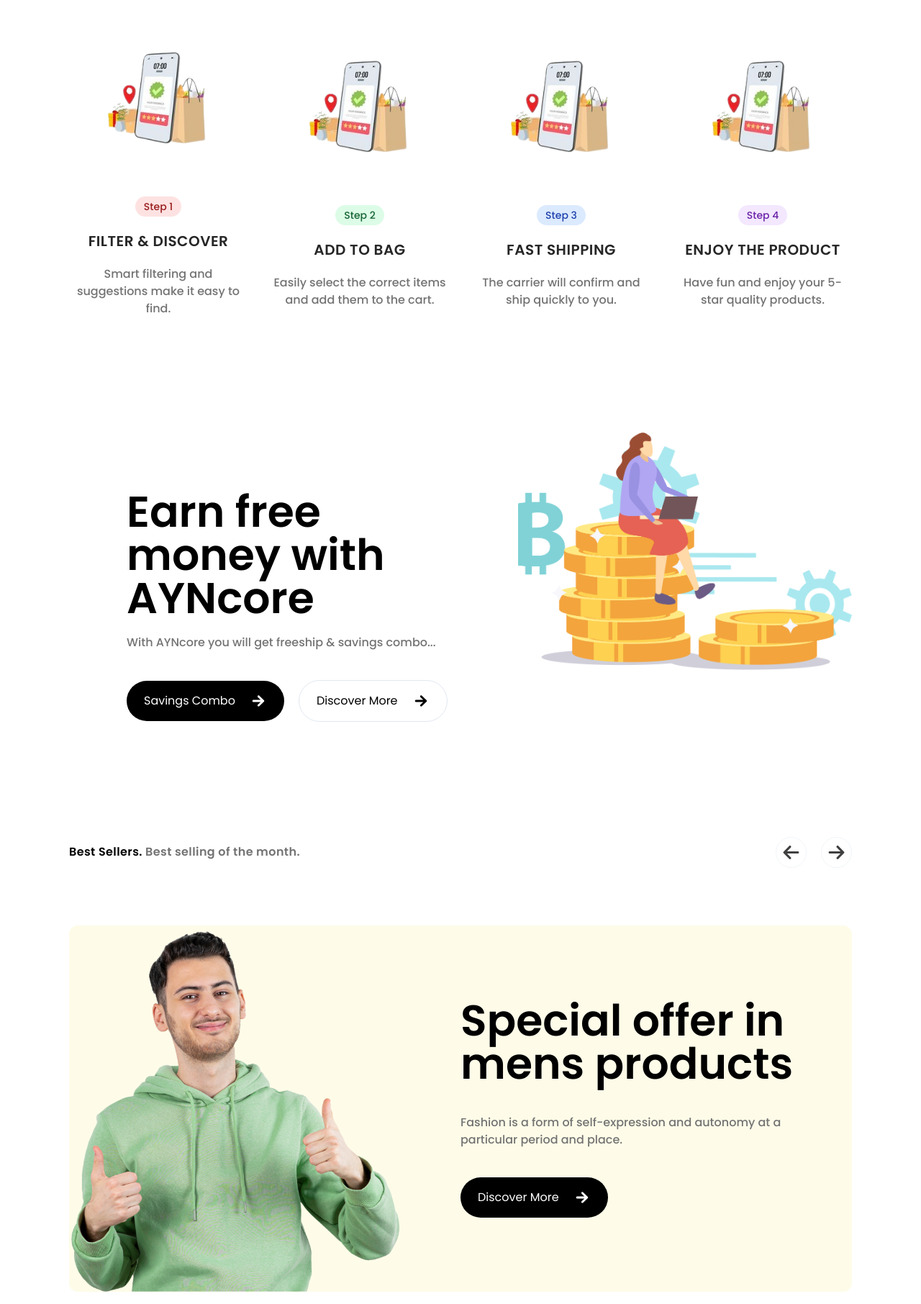
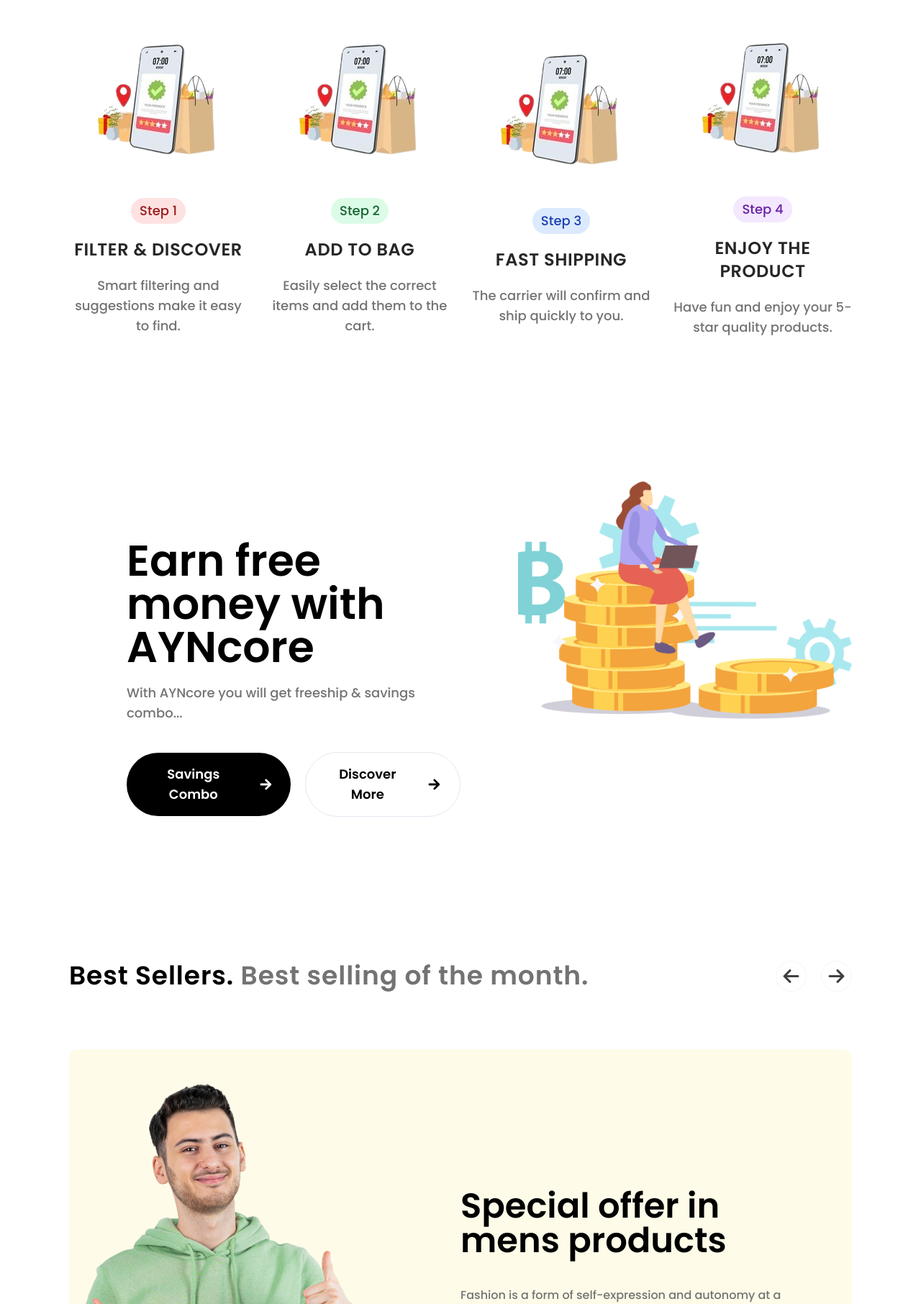
Before and after one commit to ayncore/e-com-web, a Next.js app: page / in a window 1280 px wide. Shown: the part 1228-3040 px from the top of the page at 72% size. Built offline with nearby package versions, Linux system fonts and the light colour scheme.

Commit message:
refactor(app/components/home): updated all files

```diff
--- a/src/components/home/news-letter.tsx
+++ b/src/components/home/news-letter.tsx
@@ -5,9 +5,9 @@
 
 const NewsLetter = () => {
   return (
-    <div className="newsletter h-full max-w-8xl bg-slate-100 rounded-xl my-10 flex justify-between flex-col lg:flex-row">
-      <div className="left flex-1 p-16">
-        <h1 className="text-black font-semibold text-5xl max-w-lg">
+    <div className="newsletter h-full max-w-8xl bg-slate-100 rounded-xl my-10 flex justify-between flex-col lg:flex-row py-10">
+      <div className="left flex-1 p-5 lg:p-16">
+        <h1 className="text-black font-semibold text-4xl lg:text-5xl max-w-lg pt-14 lg:pt-0">
           Don't miss out on special offers
         </h1>
         <p className="text-md max-w-lg text-neutral-500 font-medium mt-10">
@@ -16,19 +16,19 @@
         </p>
         <ul className="space-y-4">
           <li className="1 flex gap-5 items-center mt-10 text-neutral-700 font-medium">
-            <span className="bg-purple-200 rounded-full text-xs px-2.5 py-1">
+            <span className="bg-purple-200 rounded-full text-sm lg:text-md px-2.5 py-1">
               01
             </span>
             <h1>Savings combos</h1>
           </li>
           <li className="1 flex gap-5 items-center mt-10 text-neutral-700 font-medium">
-            <span className="bg-blue-200 rounded-full text-xs px-2.5 py-1">
+            <span className="bg-blue-200 rounded-full text-sm lg:text-md px-2.5 py-1">
               02
             </span>
             <h1>Freeship</h1>
           </li>
           <li className="1 flex gap-5 items-center mt-10 text-neutral-700 font-medium">
-            <span className="bg-red-200 rounded-full text-xs px-2.5 py-1">
+            <span className="bg-red-200 rounded-full text-sm lg:text-md px-2.5 py-1">
               03
             </span>
             <h1>Premium magazines</h1>
@@ -37,7 +37,7 @@
         <form action="" className="relative mt-10 max-w-sm">
           <input
             type="text"
-            className="rounded-full px-4 py-3 h-10 text-sm font-normal text-neutral-700 block w-full border border-neutral-200 focus:border-primary-300 focus:ring focus:ring-primary-200 focus:ring-opacity-50 bg-white outline-none"
+            className="rounded-full px-4 py-3 h-10 text-sm lg:text-md font-normal text-neutral-700 block w-full border border-neutral-200 focus:border-primary-300 focus:ring focus:ring-primary-200 focus:ring-opacity-50 bg-white outline-none"
             placeholder="Enter your Email"
             required
             aria-required
--- a/src/components/home/prime-membership.tsx
+++ b/src/components/home/prime-membership.tsx
@@ -5,17 +5,17 @@
 
 const PrimeMembership = () => {
   return (
-    <div className="primemembership h-full w-full bg-white rounded-xl my-10 flex justify-between flex-col lg:flex-row">
-      <div className="left flex-1 p-20">
-        <h1 className="text-black font-semibold text-6xl max-w-lg">
+    <div className="primemembership h-full w-full bg-white rounded-xl my-10 flex justify-between flex-col lg:flex-row gap-20 lg:gap-0 py-10">
+      <div className="left flex-1 p-2 lg:p-20">
+        <h1 className="text-black font-semibold text-5xl lg:text-6xl max-w-lg">
           Earn free money with AYNcore
         </h1>
-        <p className="text-md max-w-lg text-neutral-500 font-medium mt-5">
+        <p className="text-lg lg:text-md max-w-lg text-neutral-500 font-medium mt-5">
           With AYNcore you will get freeship & savings combo...
         </p>
-        <div className="flex items-center mt-10 gap-5">
-            <button className="bg-black text-white rounded-full px-6 py-4 flex gap-5">Savings Combo <IoMdArrowRoundForward className="w-6 h-6"/></button>
-            <button className="bg-white text-black rounded-full px-6 py-4 hover:bg-slate-100 border-slate-200 border flex gap-5">Discover More <IoMdArrowRoundForward className="w-6 h-6"/></button>
+        <div className="flex items-center mt-10 gap-5 text-sm lg:text-lg font-semibold">
+            <button className="bg-black text-white rounded-full px-4 py-3 lg:px-6 lg:py-4 flex items-center gap-2 lg:gap-5">Savings Combo <IoMdArrowRoundForward className="w-6 h-6"/></button>
+            <button className="bg-white text-black rounded-full px-4 py-3 lg:px-6 lg:py-4 hover:bg-slate-100 border-slate-200 border flex items-center gap-2 lg:gap-5">Discover More <IoMdArrowRoundForward className="w-6 h-6"/></button>
         </div>
       </div>
       <div className="right flex-1">
--- a/src/components/home/special-offers.tsx
+++ b/src/components/home/special-offers.tsx
@@ -5,19 +5,19 @@
 
 const SpecialOffers = () => {
   return (
-    <div className="specialoffers h-full w-full bg-yellow-50 rounded-xl my-10 flex justify-between flex-col lg:flex-row">
+    <div className="specialoffers h-full w-full bg-yellow-50 rounded-xl my-10 flex justify-between flex-col lg:flex-row gap-20 lg:gap-0 py-10">
       <div className="left flex-1">
-        <Image src={character} alt="" className="" />
+        <Image src={character} alt="" className="pt-14 lg:pt-0" />
       </div>
-      <div className="right flex-1 p-20 flex flex-col items-start justify-center">
-        <h1 className="text-black font-semibold text-6xl max-w-lg">
+      <div className="right flex-1 p-5 lg:p-20 flex flex-col items-start justify-center pb-14 lg:pb-0">
+        <h1 className="text-black font-semibold text-4xl lg:text-5xl max-w-lg">
           Special offer in mens products
         </h1>
         <p className="text-md max-w-lg text-neutral-500 font-medium mt-10">
         Fashion is a form of self-expression and autonomy at a particular period and place.
         </p>
         <div className="flex items-center mt-10 gap-5">
-          <button className="bg-black text-white rounded-full px-6 py-4 flex gap-5">
+          <button className="bg-black text-white rounded-full px-4 py-3 lg:px-6 lg:py-4 flex items-center gap-2 lg:gap-5 font-semibold">
             Discover More <IoMdArrowRoundForward className="w-6 h-6" />
           </button>
         </div>
--- a/src/components/home/structure.tsx
+++ b/src/components/home/structure.tsx
@@ -48,22 +48,22 @@
 
   return (
     <div className="structure py-20">
-      <div className="mx-auto grid w-full grid-cols-2 gap-8 md:grid-cols-2 lg:grid-cols-4 text-center py-10">
+      <div className="mx-auto grid w-full grid-cols-1 gap-8 md:grid-cols-2 lg:grid-cols-4 text-center py-10">
         {data.map((item, index) => (
           <div
             key={item.id}
             className="flex flex-col items-center justify-center mx-auto"
           >
-            <Image src={item.img} alt={item.title} className="p-5" />
+            <Image src={item.img} alt={item.title} className="" />
             <div
-              className={`px-3 py-1 rounded-full mt-5 text-sm font-medium ${getColorClass(index)}`}
+              className={`px-3 py-1 rounded-full mt-5 text-lg lg:text-md font-medium ${getColorClass(index)}`}
             >
               Step {index + 1}
             </div>
-            <h1 className="text-xl font-semibold text-neutral-800 py-5 uppercase tracking-wide">
+            <h1 className="text-3xl lg:text-2xl font-semibold text-neutral-800 py-5 uppercase tracking-wide">
               {item.title}
             </h1>
-            <p className="text-md font-medium text-neutral-500">
+            <p className="text-xl lg:text-lg font-medium text-neutral-500 max-w-xs">
               {item.desc}
             </p>
           </div>
```
